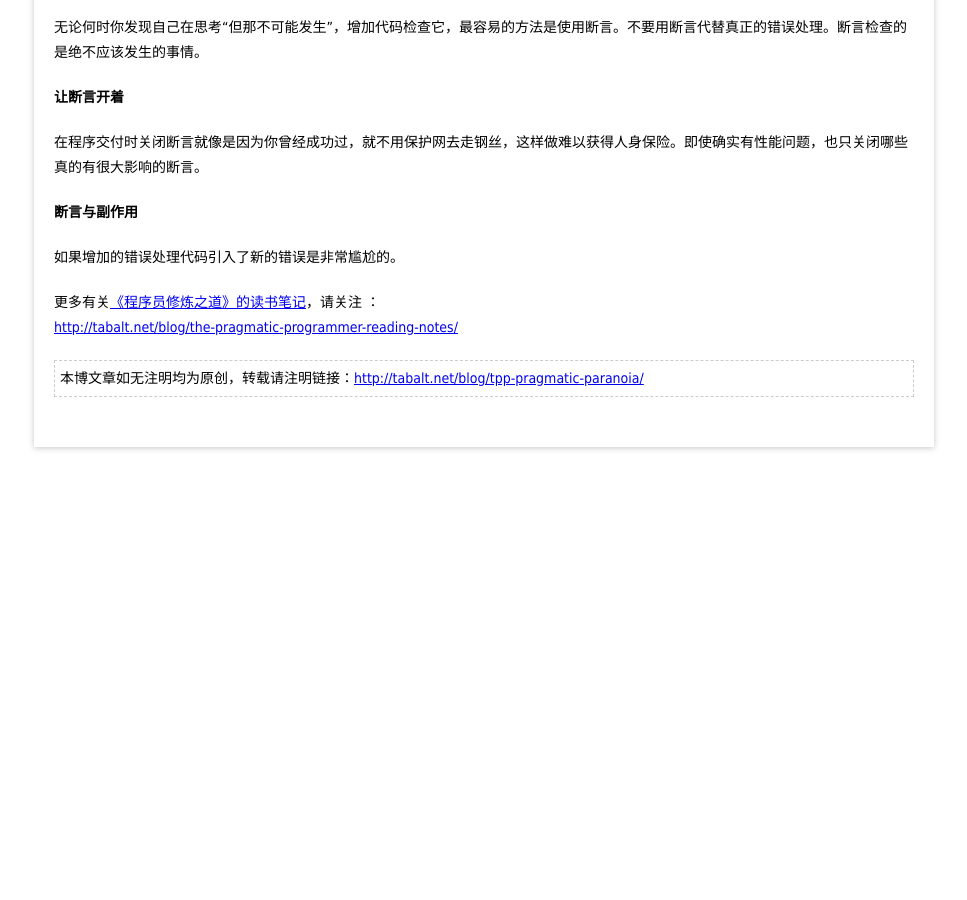
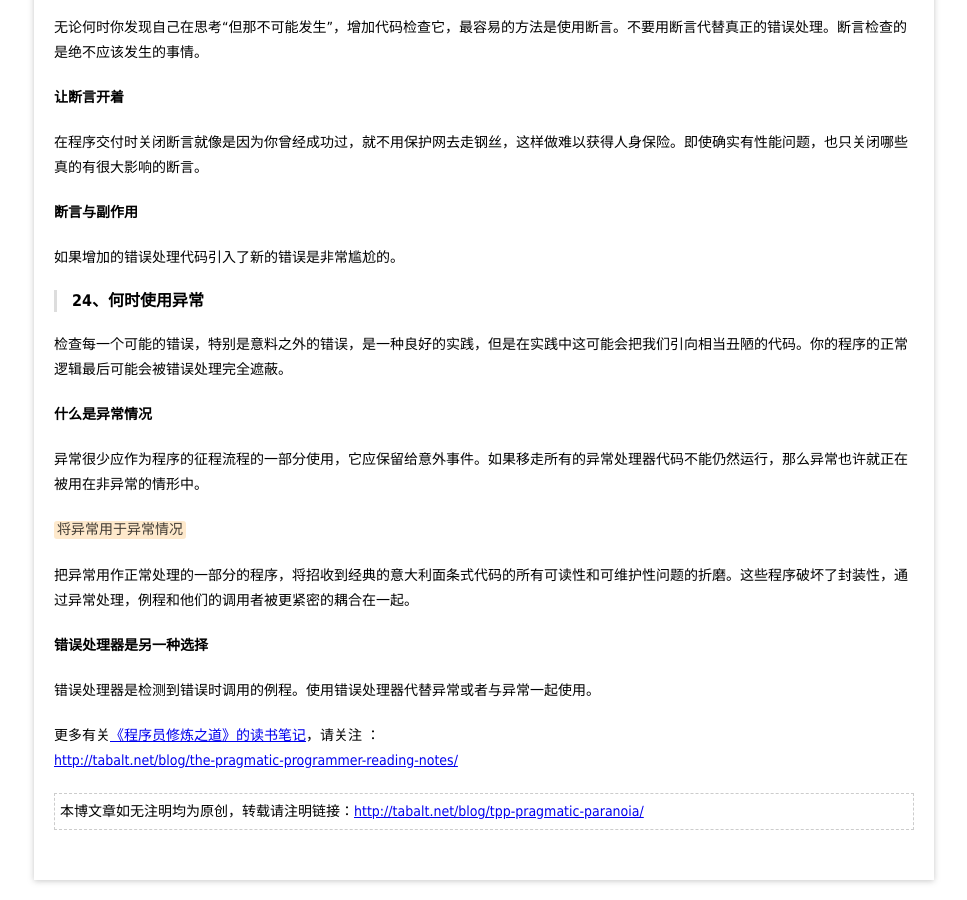
Before and after one commit to tabalt/tabalt.github.io, a Jekyll site: the page built from _posts/the-pragmatic-programmer/2014-11-18-tpp-pragmatic-paranoia.md, in a window 1280 px wide and 900 px high, scrolled down 1657 px. Shown: the whole window, without its empty margins (156-1123 px from the left). Built offline with Jekyll 4.4.1, drawn with Linux system fonts in a browser that asks for light colours; Markdown is read by kramdown in place of the engine named in the settings; comment, search, counter and statistics services are not loaded; before the commit the page ends 2124 px from its top, so only the background shows below that.

Commit message:
update blog

```diff
--- a/_posts/the-pragmatic-programmer/2014-11-18-tpp-pragmatic-paranoia.md
+++ b/_posts/the-pragmatic-programmer/2014-11-18-tpp-pragmatic-paranoia.md
@@ -100,6 +100,22 @@ description: 《程序员修炼之道》第4章注重实效的偏执读书笔记
 如果增加的错误处理代码引入了新的错误是非常尴尬的。
 
 
+### 24、何时使用异常
+
+检查每一个可能的错误，特别是意料之外的错误，是一种良好的实践，但是在实践中这可能会把我们引向相当丑陋的代码。你的程序的正常逻辑最后可能会被错误处理完全遮蔽。
+
+**什么是异常情况**
+
+异常很少应作为程序的征程流程的一部分使用，它应保留给意外事件。如果移走所有的异常处理器代码不能仍然运行，那么异常也许就正在被用在非异常的情形中。
+
+`将异常用于异常情况`
+
+把异常用作正常处理的一部分的程序，将招收到经典的意大利面条式代码的所有可读性和可维护性问题的折磨。这些程序破坏了封装性，通过异常处理，例程和他们的调用者被更紧密的耦合在一起。
+
+**错误处理器是另一种选择**
+
+错误处理器是检测到错误时调用的例程。使用错误处理器代替异常或者与异常一起使用。
+
 
 更多有关[《程序员修炼之道》的读书笔记](http://tabalt.net/blog/the-pragmatic-programmer-reading-notes/)，请关注 ：
 [http://tabalt.net/blog/the-pragmatic-programmer-reading-notes/](http://tabalt.net/blog/the-pragmatic-programmer-reading-notes/)
```
